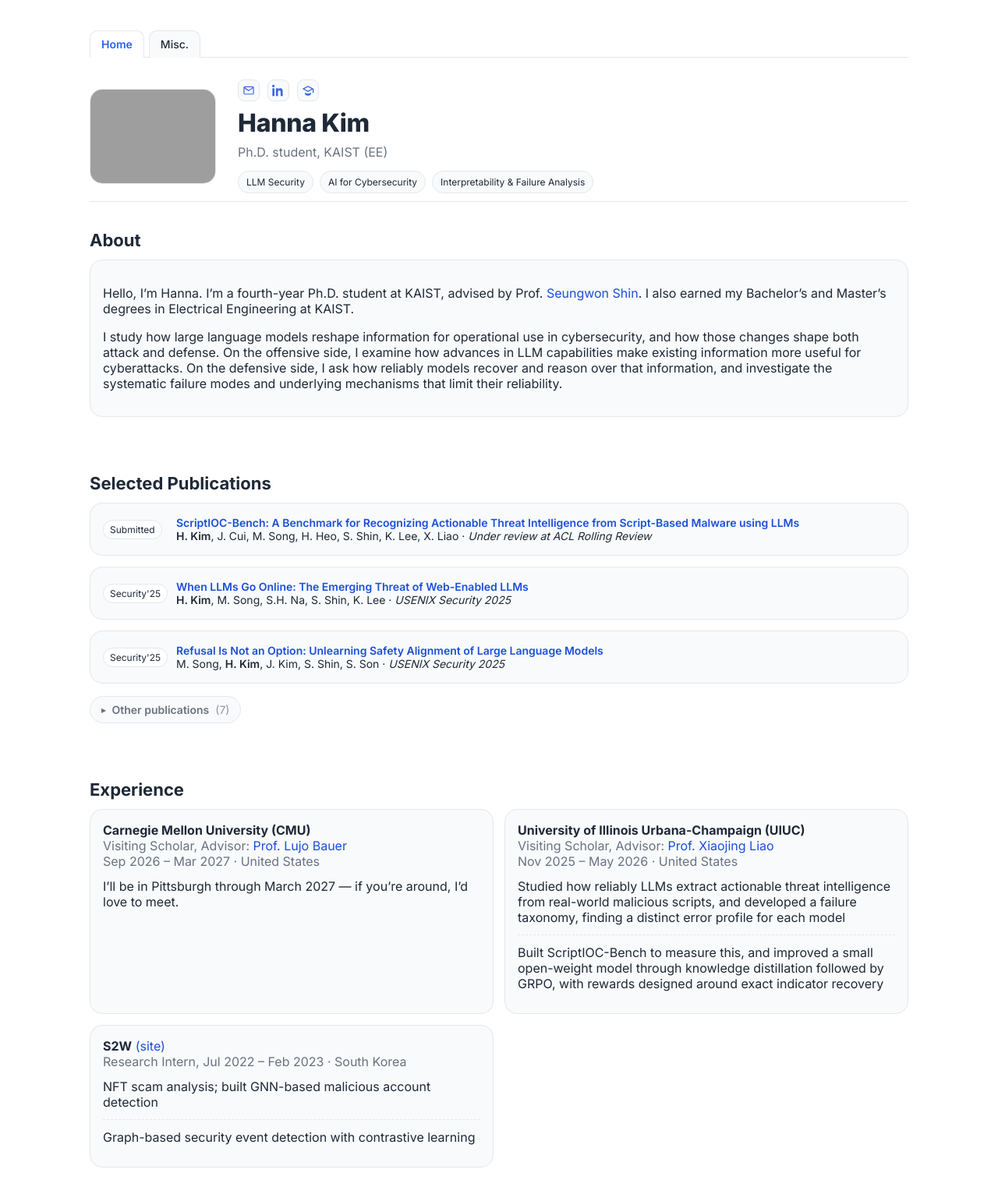
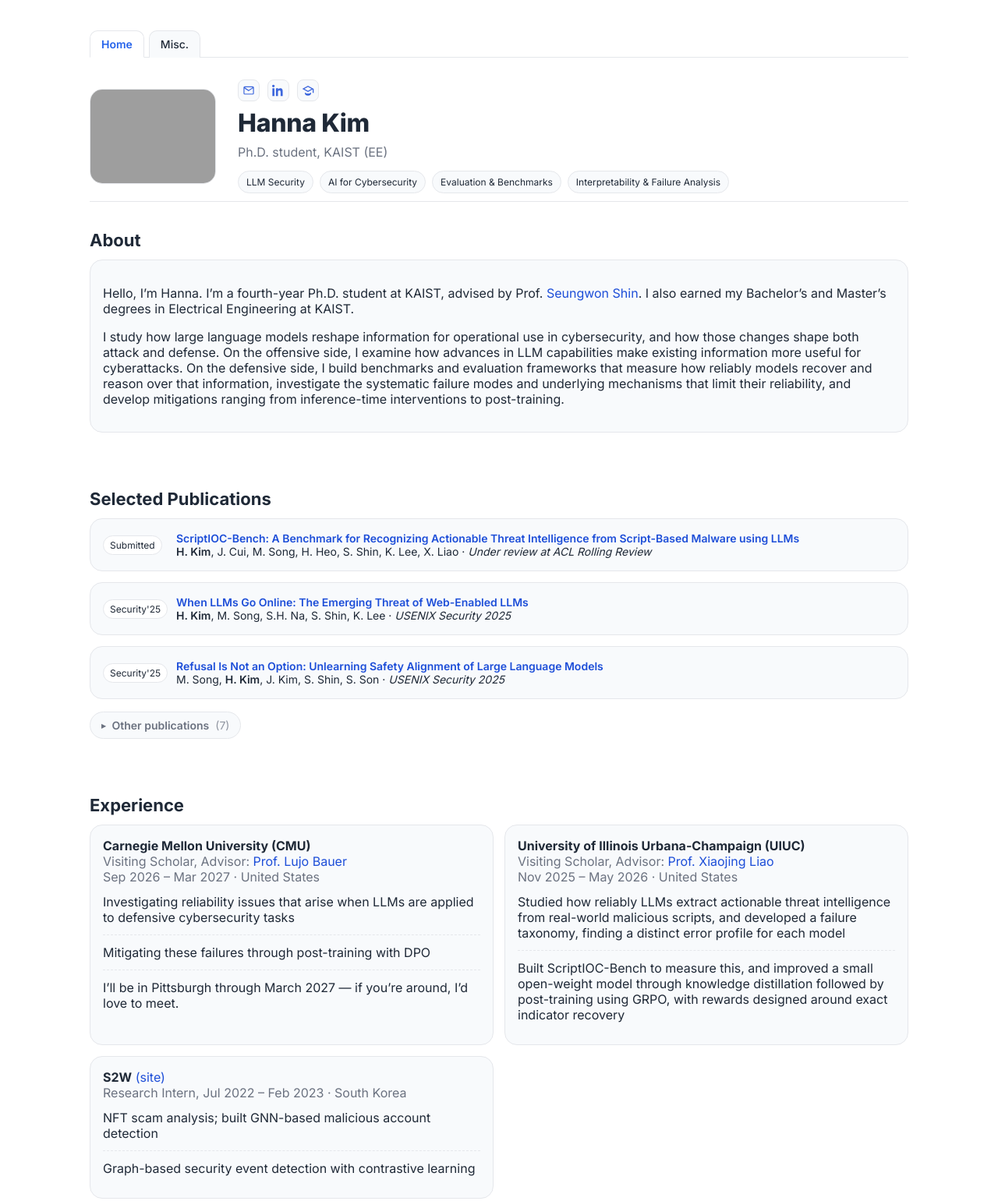
Before and after one commit to gkssk3654/hanna, a plain HTML site: page index.html in a window 1280 px wide. Shown: the top 1541 px of the page at 78% size. Drawn offline with Linux system fonts and the light colour scheme; grey boxes are pictures that could not be loaded.

Commit message:
Add evaluation/benchmark focus to About; sync CMU, UIUC, ARGORA with CV
Co-Authored-By: Claude Opus 5.5 <noreply@anthropic.com>

```diff
--- a/index.html
+++ b/index.html
@@ -83,7 +83,7 @@
         <h1>Hanna Kim</h1>
         <p>Ph.D. student, KAIST (EE)</p>
         <div class="badges">
-          <span class="badge">LLM Security</span><span class="badge">AI for Cybersecurity</span><span class="badge">Interpretability &amp; Failure Analysis</span>
+          <span class="badge">LLM Security</span><span class="badge">AI for Cybersecurity</span><span class="badge">Evaluation &amp; Benchmarks</span><span class="badge">Interpretability &amp; Failure Analysis</span>
         </div>
       </div>
     </header>
@@ -93,7 +93,7 @@
       <div class="card">
         <p>Hello, I’m Hanna. I’m a fourth-year Ph.D. student at KAIST, advised by Prof. <a href="https://nss.kaist.ac.kr/" target="_blank" rel="noopener">Seungwon Shin</a>. I also earned my Bachelor’s and Master’s degrees in Electrical Engineering at KAIST.</p>
 
-        <p>I study how large language models reshape information for operational use in cybersecurity, and how those changes shape both attack and defense. On the offensive side, I examine how advances in LLM capabilities make existing information more useful for cyberattacks. On the defensive side, I ask how reliably models recover and reason over that information, and investigate the systematic failure modes and underlying mechanisms that limit their reliability.</p>
+        <p>I study how large language models reshape information for operational use in cybersecurity, and how those changes shape both attack and defense. On the offensive side, I examine how advances in LLM capabilities make existing information more useful for cyberattacks. On the defensive side, I build benchmarks and evaluation frameworks that measure how reliably models recover and reason over that information, investigate the systematic failure modes and underlying mechanisms that limit their reliability, and develop mitigations ranging from inference-time interventions to post-training.</p>
       </div>
     </section>
 
@@ -130,7 +130,7 @@
           <span class="tag">Submitted</span>
           <div class="meta">
             <a href="https://arxiv.org/abs/2601.21533" target="_blank" rel="noopener"><b>ARGORA: Orchestrated Argumentation for Causally Grounded LLM Reasoning and Decision Making</b></a><br>
-            Y. Jin, <b>H. Kim</b>, K. Kim, C. Lee, S. Shin &middot; <i>Under review at NeurIPS 2026</i>
+            Y. Jin, <b>H. Kim</b>, K. Kim, C. Lee, S. Shin &middot; <i>Under review at ICLR 2027</i>
           </div>
         </div>
         <div class="card pub">
@@ -187,6 +187,8 @@
           <span class="muted">Visiting Scholar, Advisor: <a href="https://engineering.cmu.edu/directory/bios/bauer-lujo.html" target="_blank" rel="noopener">Prof. Lujo Bauer</a></span> <br>
           <span class="muted">Sep 2026 – Mar 2027 · United States</span>
           <ul class="clean">
+            <li>Investigating reliability issues that arise when LLMs are applied to defensive cybersecurity tasks</li>
+            <li>Mitigating these failures through post-training with DPO</li>
             <li>I&rsquo;ll be in Pittsburgh through March 2027 — if you&rsquo;re around, I&rsquo;d love to meet.</li>
           </ul>
         </div>
@@ -196,7 +198,7 @@
           <span class="muted">Nov 2025 – May 2026 · United States</span>
           <ul class="clean">
             <li>Studied how reliably LLMs extract actionable threat intelligence from real-world malicious scripts, and developed a failure taxonomy, finding a distinct error profile for each model</li>
-            <li>Built ScriptIOC-Bench to measure this, and improved a small open-weight model through knowledge distillation followed by GRPO, with rewards designed around exact indicator recovery</li>
+            <li>Built ScriptIOC-Bench to measure this, and improved a small open-weight model through knowledge distillation followed by post-training using GRPO, with rewards designed around exact indicator recovery</li>
           </ul>
         </div>
         <div class="card">
```
